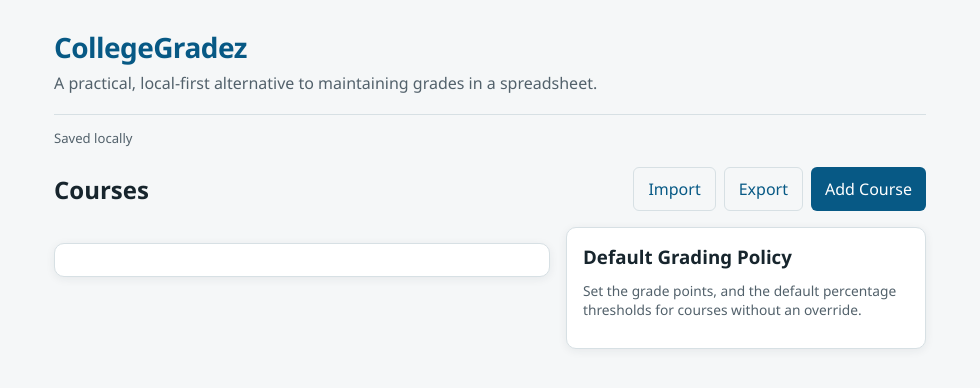
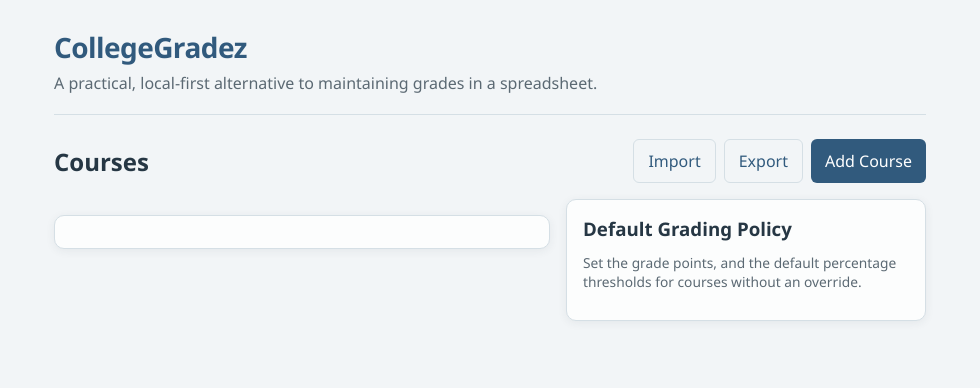
Before and after one commit to ethanluginbuhl/CollegeGradez, an Electron app: page index.html in a window 980 px wide. Drawn offline with Linux system fonts and the light colour scheme; no server answers.

Commit message:
Adjust UI to feel more natural and focused

```diff
--- a/eslint.config.mjs
+++ b/eslint.config.mjs
@@ -3,6 +3,9 @@ import globals from "globals";
 import { defineConfig } from "eslint/config";
 
 export default defineConfig([
+  {
+    ignores: [".github/skills/impeccable/scripts/**"],
+  },
   {
     files: ["**/*.{js,mjs,cjs}"],
     plugins: { js },
--- a/index.html
+++ b/index.html
@@ -26,14 +26,6 @@
         aria-live="polite"
         aria-atomic="true"
       ></p>
-      <div
-        id="save-status"
-        class="save-status"
-        role="status"
-        aria-live="polite"
-      >
-        Saved locally
-      </div>
       <div
         id="undo-notice"
         class="undo-notice hidden"
--- a/renderer.js
+++ b/renderer.js
@@ -17,7 +17,6 @@ const dialogInput = document.getElementById("dialog-input");
 const dialogOk = document.getElementById("dialog-ok");
 const dialogCancel = document.getElementById("dialog-cancel");
 const appError = document.getElementById("app-error");
-const saveStatus = document.getElementById("save-status");
 const undoNotice = document.getElementById("undo-notice");
 const undoMessage = document.getElementById("undo-message");
 const undoCourseButton = document.getElementById("undo-course");
@@ -80,14 +79,10 @@ function currentCourse() {
 
 async function persist() {
   hideUndoNotice();
-  saveStatus.textContent = "Saving locally…";
-  saveStatus.className = "save-status saving";
   try {
     await window.api.save(data);
     lastSavedData = cloneData(data);
     appNotification.clearAppNotification(appError);
-    saveStatus.textContent = "Saved locally";
-    saveStatus.className = "save-status saved";
   } catch (error) {
     console.error("Failed to save grades:", error);
     data = cloneData(lastSavedData);
@@ -96,8 +91,6 @@ async function persist() {
     } else {
       renderCourse();
     }
-    saveStatus.textContent = "Save failed";
-    saveStatus.className = "save-status failed";
     showAppError(
       error && error.message
         ? `Your change could not be saved: ${error.message}`
@@ -306,7 +299,7 @@ function renderPolicyEditor(
       start at 0% so every grade has a result.
     </p>
     <table class="data-table policy-table">
-      <thead><tr><th>Letter</th><th>Minimum %</th>${showPoints ? "<th>Points</th>" : ""}<th></th></tr></thead>
+      <thead><tr><th>Letter</th><th>Min %</th>${showPoints ? "<th>Points</th>" : ""}<th></th></tr></thead>
       <tbody></tbody>
     </table>
     <button type="button" class="ghost add-policy-band">Add Grade</button>
@@ -901,7 +894,6 @@ async function init() {
     data.gradingPolicy = defaultGradingPolicy();
   }
   lastSavedData = cloneData(data);
-  saveStatus.textContent = "Saved locally";
   showHome();
 }
 
--- a/styles.css
+++ b/styles.css
@@ -1,15 +1,15 @@
 :root {
-  --bg: #f5f7f8;
-  --paper: #ffffff;
-  --ink: #17252d;
-  --muted: #52616b;
-  --line: #d7e0e4;
-  --accent: #075985;
-  --accent-hover: #064566;
-  --danger: #a33b3b;
-  --danger-hover: #822e2e;
+  --bg: #f2f5f7;
+  --paper: #fcfdfd;
+  --ink: #263744;
+  --muted: #5b6973;
+  --line: #d5dfe5;
+  --accent: #315a7d;
+  --accent-hover: #274965;
+  --danger: #9b4a45;
+  --danger-hover: #7d3c38;
   --white: #ffffff;
-  --surface-subtle: #e8f1f4;
+  --surface-subtle: #eaf0f4;
   --surface-error: #f8ecec;
   --line-error: #d9aaaa;
   --surface-success: #e8f5e8;
@@ -18,7 +18,7 @@
   --radius-sm: 6px;
   --radius-md: 8px;
   --radius-lg: 10px;
-  --shadow: 0 2px 10px rgba(28, 45, 54, 0.07);
+  --shadow: 0 2px 10px rgba(38, 55, 68, 0.07);
   font-family: "Segoe UI", Tahoma, sans-serif;
 }
 
@@ -34,7 +34,7 @@ body {
 }
 
 ::selection {
-  background: #b7d7e5;
+  background: #cbd9e2;
   color: var(--ink);
 }
 
@@ -172,21 +172,6 @@ button.icon {
   background: var(--surface-success);
   border: 1px solid var(--line-success);
   color: var(--success-ink);
-}
-
-.save-status {
-  color: var(--muted);
-  font-size: 0.82rem;
-  margin: 14px 0 -4px;
-}
-
-.save-status.saving {
-  color: var(--accent);
-}
-
-.save-status.failed {
-  color: var(--danger-hover);
-  font-weight: 600;
 }
 
 .undo-notice {
@@ -491,6 +476,7 @@ select {
   color: var(--muted);
   font-weight: 600;
   padding: 0 8px 9px 0;
+  white-space: nowrap;
   text-transform: uppercase;
   letter-spacing: 0.04em;
 }
```
